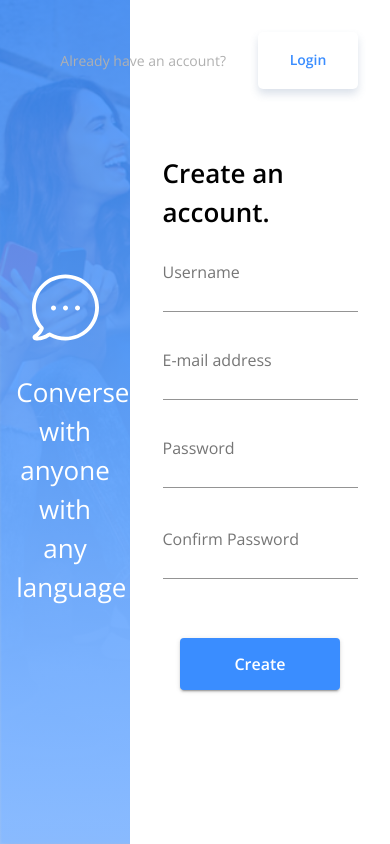
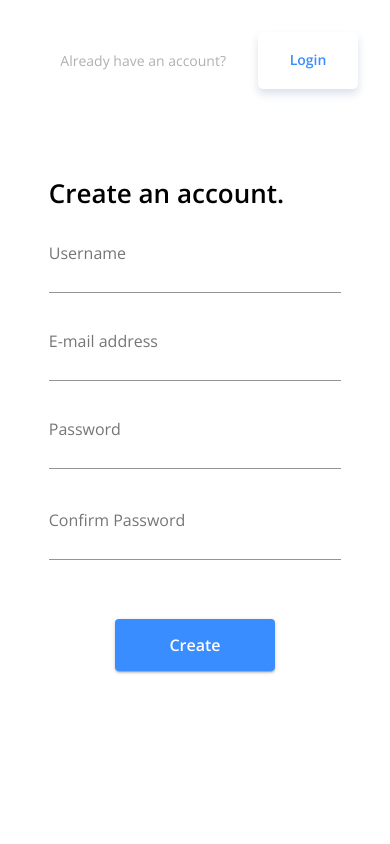
Before and after one commit to kel243/d1a5e, a React (Create React App) app in the folder client/: page / in a window 390 px wide. Built offline with nearby package versions, Linux system fonts and the light colour scheme; no server answers.

Commit message:
auth page layout component and styling

```diff
--- a/client/src/components/Layout/AuthLayout.js
+++ b/client/src/components/Layout/AuthLayout.js
@@ -11,27 +11,33 @@ import BackgroundImage from "../../assets/bg-img.png";
 const useStyles = makeStyles(() => ({
     root: {
         height: "100vh",
+        "@media (max-width: 786px)": {
+            gridTemplateColumns: '1fr',
+          }
     },
     background: {
         backgroundImage: `linear-gradient(180deg, rgb(58, 141, 255, .85) 0%, rgb(134, 185, 255, .85) 100%), url(${BackgroundImage})`,
         backgroundSize: 'cover',
         mixBlendMode: "normal",
         paddingTop: '32.5vh',
-        gap: '2rem'
+        gap: '2rem',
+        "@media (max-width: 786px)": {
+            display: 'none'
+          }
     },
     backgroundText: {
         fontSize: '1.625rem',
         color: '#fff',
         textAlign: 'center',
         width: '75%'
-    },
+    }
 }));
 
 const AuthLayout = ({children}) => {
   const classes = useStyles();
 
   return (
-    <Box className={classes.root} display="grid" gridTemplateColumns="1fr 2fr">
+    <Box className={classes.root} display="grid" gridTemplateColumns="4.2fr 5.8fr">
         <Grid className={classes.background} container direction="column" alignItems='center'>
             <Bubble />
             <Typography className={classes.backgroundText}>
```
